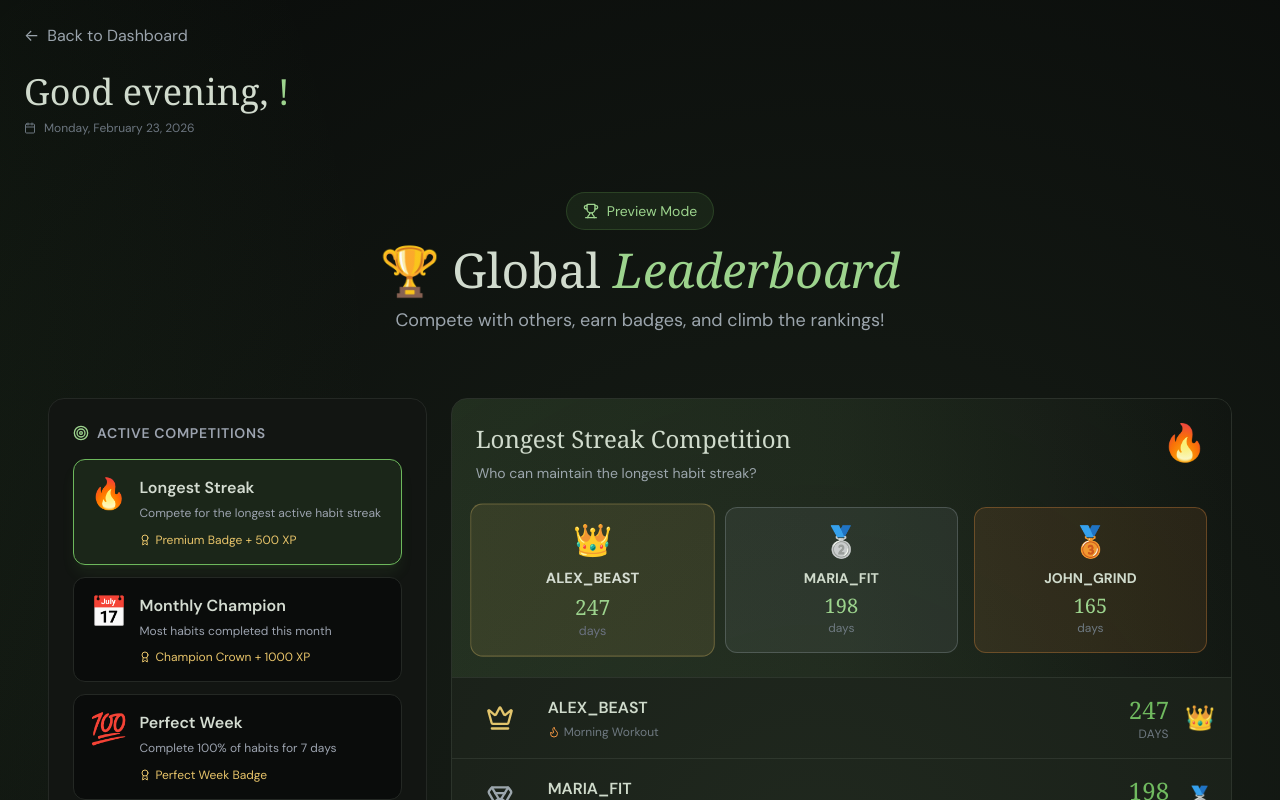
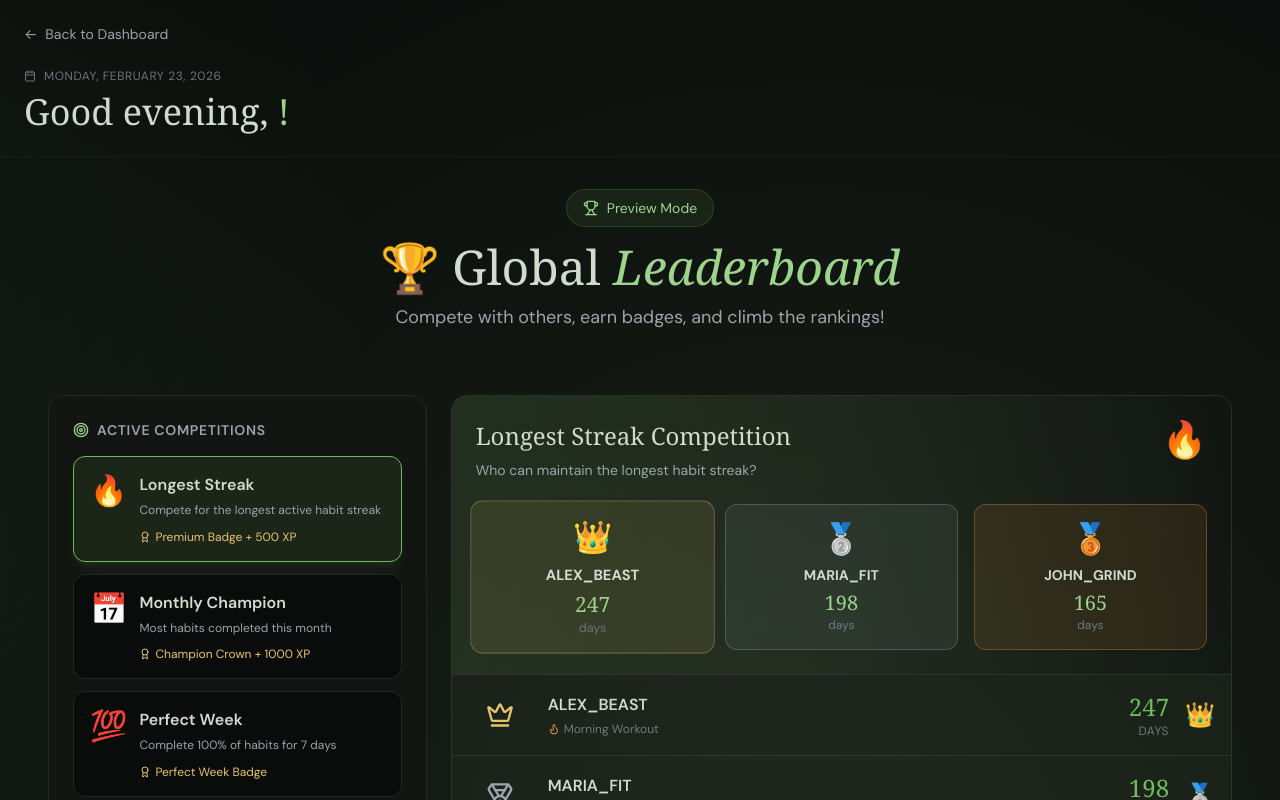
Before and after one commit to aditi2605/habitual, a React (Create React App) app in the folder frontend/: page /leaderboard in a window 1280 px wide. Shown: the top 800 px of the page. Built offline with nearby package versions, Linux system fonts and the light colour scheme; no server answers; sample sign-in values are in the browser's storage.

Commit message:
fix: improve header layout alignment in dashboard and leaderboard

```diff
--- a/frontend/public/index.html
+++ b/frontend/public/index.html
@@ -4,6 +4,9 @@
     <meta charset="utf-8" />
     <!-- <link rel="icon" href="%PUBLIC_URL%/favicon.ico" /> -->
     <meta name="viewport" content="width=device-width, initial-scale=1" />
+    <meta http-equiv="Cache-Control" content="no-cache, no-store, must-revalidate">
+    <meta http-equiv="Pragma" content="no-cache">
+    <meta http-equiv="Expires" content="0">
     <meta name="theme-color" content="#000000" />
     <meta
       name="description"
--- a/frontend/src/pages/Dashboard.jsx
+++ b/frontend/src/pages/Dashboard.jsx
@@ -311,17 +311,21 @@ console.log('Debug:', {
       {/* <Navbar user={user} /> */}
       <div className="max-w-[1800px] mx-auto p-6">
 
-        {/* Header with Date */}
+        {/* Header section*/}
+        <div className="mb-8">
+          {/* Logout Button */}
           <div className="mb-6">
-          {/* Back Button */}
             <button
               onClick={handleLogout}
-            className="flex items-center gap-2 px-4 py-2 text-gray-400 hover:text-green transition group mb-6"
+              className="flex items-center gap-2 px-4 py-2 text-sm text-gray-400 hover:text-red-500 transition group"
             >
-            <LogOut size={16} className="text-gray-400 group-hover:text-red-500" />
-            Logout
+              <LogOut size={16} className="group-hover:-translate-x-1 transition-transform" />
+              <span>Logout</span>
             </button>
+          </div>
 
+          {/* Date & Greeting */}
+          <div>
             {/* Date */}
             <div className="flex items-center gap-2 text-xs uppercase tracking-wider text-gray-500 mb-2">
               <Calendar size={12} />
@@ -333,6 +337,7 @@ console.log('Debug:', {
               Good {new Date().getHours() < 12 ? 'morning' : new Date().getHours() < 18 ? 'afternoon' : 'evening'},
               <span className="text-green-light"> {user?.first_name}!</span>
             </h1>
+          </div>
         </div>
 
         {/* Main Grid Layout */}
--- a/frontend/src/pages/Leaderboard.jsx
+++ b/frontend/src/pages/Leaderboard.jsx
@@ -109,26 +109,31 @@ const Leaderboard = () => {
     <div className="min-h-screen bg-bg">
 
       {/* Header Section */}
-      <div className="max-w-7xl mx-auto px-6 py-6">
+      <div className="max-w-7xl mx-auto px-6 py-6 border-b border-border/30">
         {/* Back Button */}
+        <div className="mb-6">
           <button
             onClick={() => navigate('/dashboard')}
-          className="flex items-center gap-2 text-gray-400 hover:text-green transition group mb-6"
+            className="flex items-center gap-2 text-sm text-gray-400 hover:text-green transition group"
           >
             <span className="group-hover:-translate-x-1 transition-transform">←</span>
             Back to Dashboard
           </button>
+        </div>
+
+        {/* Date & Greeting */}
+        <div>
+          {/* Date */}
+          <div className="flex items-center gap-2 text-xs uppercase tracking-wider text-gray-500 mb-2">
+            <Calendar size={12} />
+            {new Date().toLocaleDateString('en-US', { weekday: 'long', month: 'long', day: 'numeric', year: 'numeric' })}
+          </div>
 
           {/* Greeting */}
-        <h1 className="text-3xl md:text-4xl font-serif leading-tight mb-2">
+          <h1 className="text-3xl md:text-4xl font-serif leading-tight">
             Good {new Date().getHours() < 12 ? 'morning' : new Date().getHours() < 18 ? 'afternoon' : 'evening'},
             <span className="text-green-light"> {user?.first_name}!</span>
           </h1>
-
-        {/* Date */}
-        <div className="flex items-center gap-2 text-xs text-gray-500">
-          <Calendar size={12} />
-          {new Date().toLocaleDateString('en-US', { weekday: 'long', month: 'long', day: 'numeric', year: 'numeric' })}
         </div>
       </div>
 
```
Lines whose indentation alone changed are shown as unchanged.
